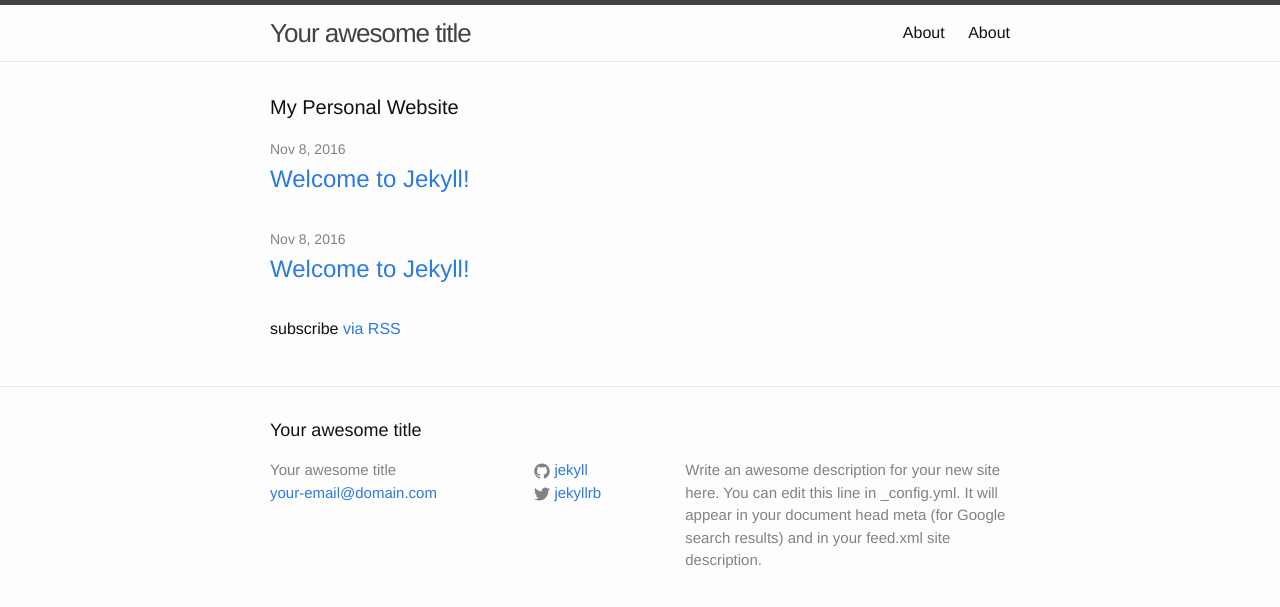
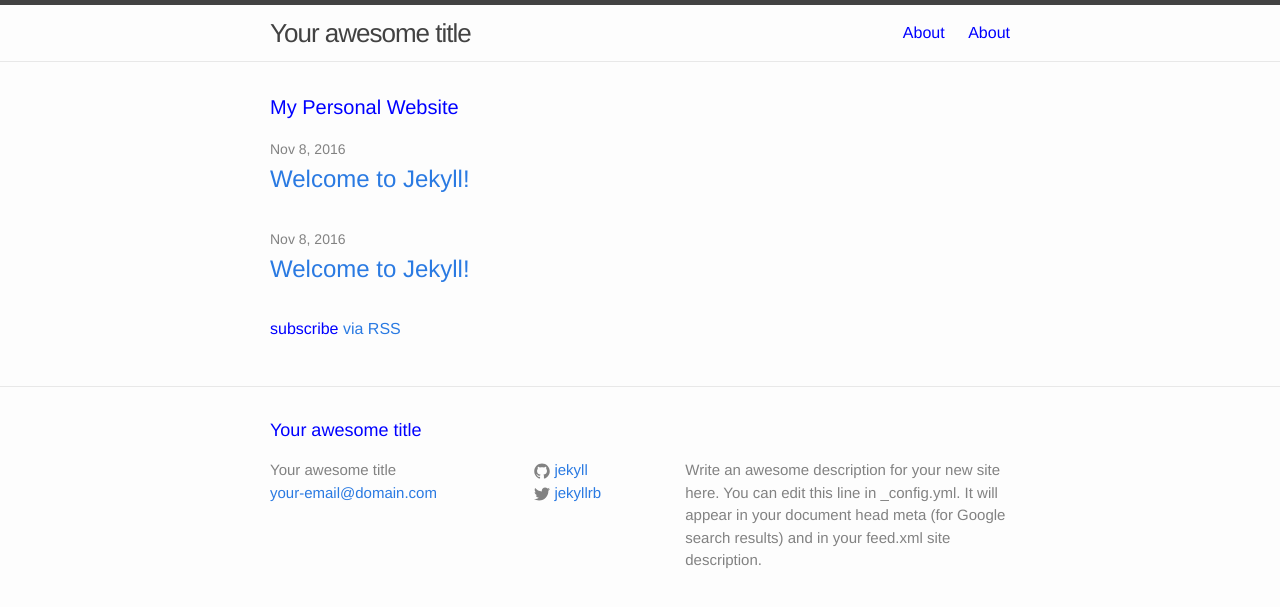
Before and after one commit to jhunxiong92/my-name.github.io, a Jekyll site: the page built from index.html, in a window 1280 px wide. Shown: the top 607 px of the page. Built offline with Jekyll 4.4.1, drawn with Linux system fonts in a browser that asks for light colours.

Commit message:
Update main.scss

```diff
--- a/css/main.scss
+++ b/css/main.scss
@@ -14,7 +14,7 @@ $base-line-height: 1.5;
 
 $spacing-unit:     30px;
 
-$text-color:       #111;
+$text-color:       blue;
 $background-color: #fdfdfd;
 $brand-color:      #2a7ae2;
 
```
